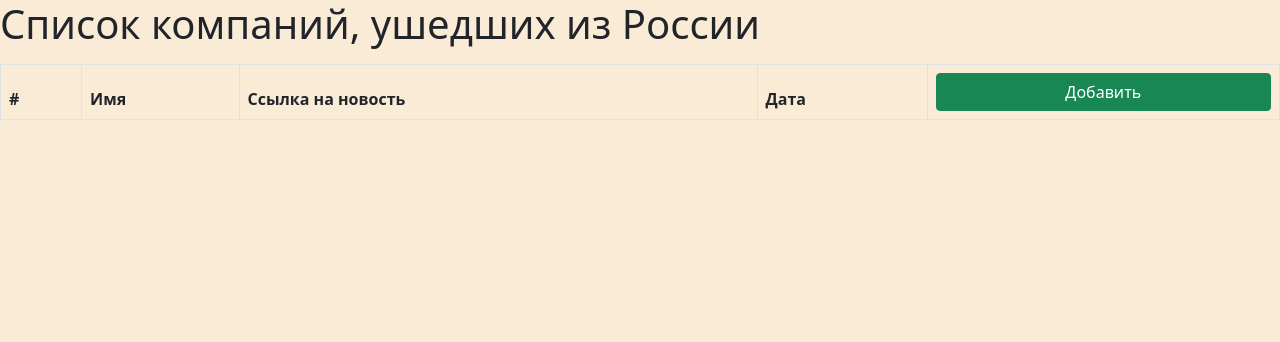
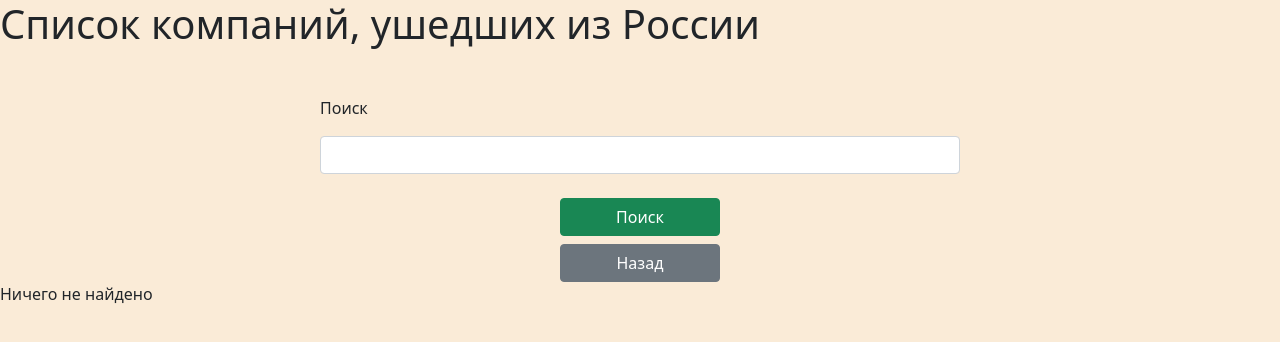
Before and after one commit to Andr-Den/Defectors, a Next.js app in the folder frontend/: page / in a window 1280 px wide. Shown: the top 342 px of the page. Built offline with nearby package versions, Linux system fonts and the light colour scheme.

Commit message:
add form for search on index page

```diff
--- a/frontend/src/pages/index.js
+++ b/frontend/src/pages/index.js
@@ -1,16 +1,21 @@
 import React from 'react';
+import { useForm } from 'react-hook-form';
 import { connect, useDispatch, useSelector } from 'react-redux';
 import { useRouter } from 'next/router';
 
 import store from '../app/store';
-import { Button, Table } from 'react-bootstrap';
+import { Button, Form, Table } from 'react-bootstrap';
 import DefectorCard from '../components/DefectorCard/DefectorCard';
-import { allCompanies, getCompanies } from '../app/reducers/companiesSlice';
+import { allCompanies, getCompanies, searchName } from '../app/reducers/companiesSlice';
 
 function DefectorsList() {
   const dispatch = useDispatch();
   const companies = useSelector(allCompanies);
   const router = useRouter();
+  const { register, handleSubmit } = useForm();
+  const onSubmit = data => {
+    dispatch(searchName(data));
+  }
 
   React.useEffect(() => {
     dispatch(getCompanies())
@@ -21,9 +26,27 @@ function DefectorsList() {
     router.push('/add')
   }
 
+  const handleReturnClick = (e) => {
+    e.preventDefault()
+    dispatch(getCompanies())
+  }
+
   return (
     <div className="page">
+      <div className="">
         <h1 className="">Список компаний, ушедших из России</h1>
+        <div className="d-flex justify-content-center align-items-center mt-5">
+          <Form onSubmit={handleSubmit(onSubmit)} className="w-50">
+            <Form.Group className="d-grid gap-2">
+              <Form.Label>Поиск</Form.Label>
+              <Form.Control {...register('search')}/>
+              <Button type="submit" variant="success" className="mt-3 w-25 m-auto">Поиск</Button>
+              <Button variant="secondary" className="w-25 m-auto" onClick={handleReturnClick}>Назад</Button>
+            </Form.Group>
+          </Form>
+        </div>
+      </div>
+      {companies.length !== 0 ?
         <Table striped bordered hover className="mt-3">
           <thead>
             <tr>
@@ -39,7 +62,7 @@ function DefectorsList() {
               <DefectorCard company={company} key={company._id} index={index}/>
             ))}
           </tbody>
-      </Table>
+        </Table> : <p>Ничего не найдено</p>}
     </div>
   );
 }
```
Lines whose indentation alone changed are shown as unchanged.
